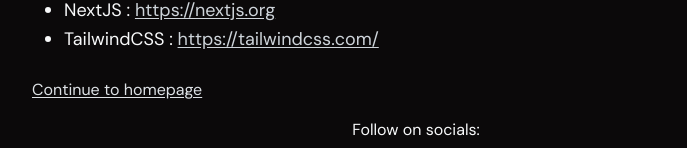
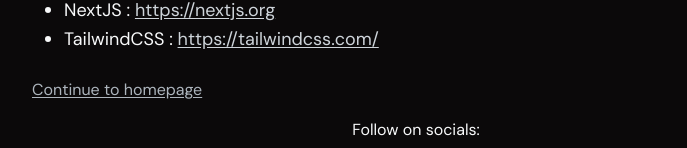
Before and after one commit to w3dg/blog, a Next.js app: page /posts/hello-world in a window 1280 px wide. Shown: the part 3037-3185 px from the top of the page, without its empty margins (224-911 px from the left). Built offline with nearby package versions, Linux system fonts and the light colour scheme; a web font is replaced by a local one.

Commit message:
update: have further readings listed above the homepage backlink

```diff
--- a/components/post-body.tsx
+++ b/components/post-body.tsx
@@ -14,10 +14,10 @@
     <Container>
       <div className={`max-w-3xl mx-auto ${dmsans.className}`}>
         <div className={markdownStyles["markdown"]} dangerouslySetInnerHTML={{ __html: content }} />
-        <Link href={"/"} className="underline text-brand-300 hover:text-brand-200 underline-offset-2">
+        {furtherReadings.length == 0 ? <></> : <FurtherReading furtherPosts={furtherReadings}></FurtherReading>}
+        <Link href={"/"} className="underline text-brand-500 hover:text-brand-200 underline-offset-2">
           Continue to homepage
         </Link>
-        {furtherReadings.length == 0 ? <></> : <FurtherReading furtherPosts={furtherReadings}></FurtherReading>}
       </div>
     </Container>
   );
```
